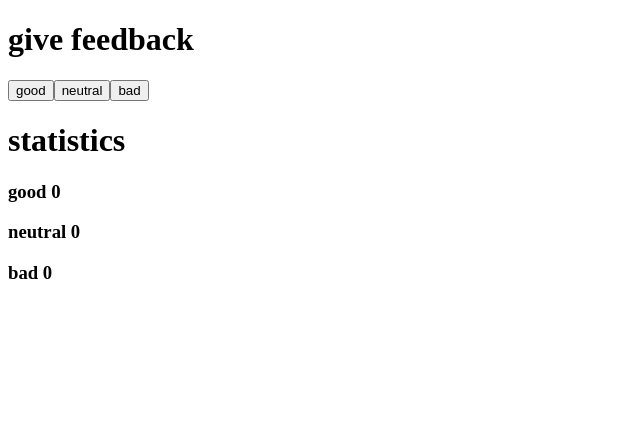
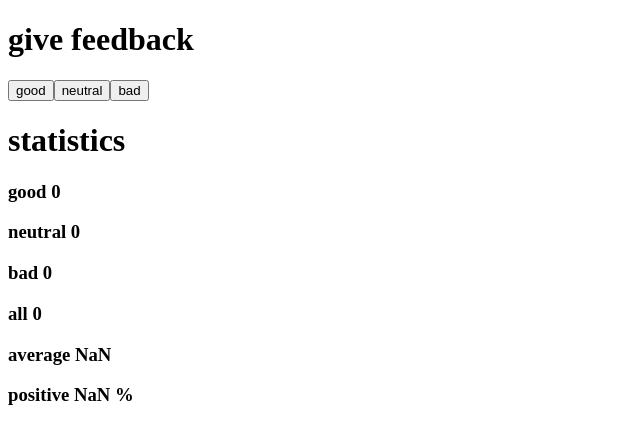
Before and after one commit to JRamone/FS2022, a React (Create React App) app in the folder osa1/unicafe/: page / in a window 1280 px wide. Shown: the top 444 px of the page, without its empty margins (0-640 px from the left). Built offline with nearby package versions, Linux system fonts and the light colour scheme.

Commit message:
lisää 1.7

```diff
--- a/osa1/unicafe/src/App.js
+++ b/osa1/unicafe/src/App.js
@@ -26,6 +26,9 @@ const Statistics = ({good,neutral,bad}) => {
     <h3>good {good}</h3>
     <h3>neutral {neutral}</h3>
     <h3>bad {bad}</h3>
+    <h3>all {good + bad + neutral}</h3>
+    <h3>average {(good - bad)/(good+bad+neutral)}</h3>
+    <h3>positive {good * 100/(good+bad+neutral)} %</h3>
     </>
   )
 
```
